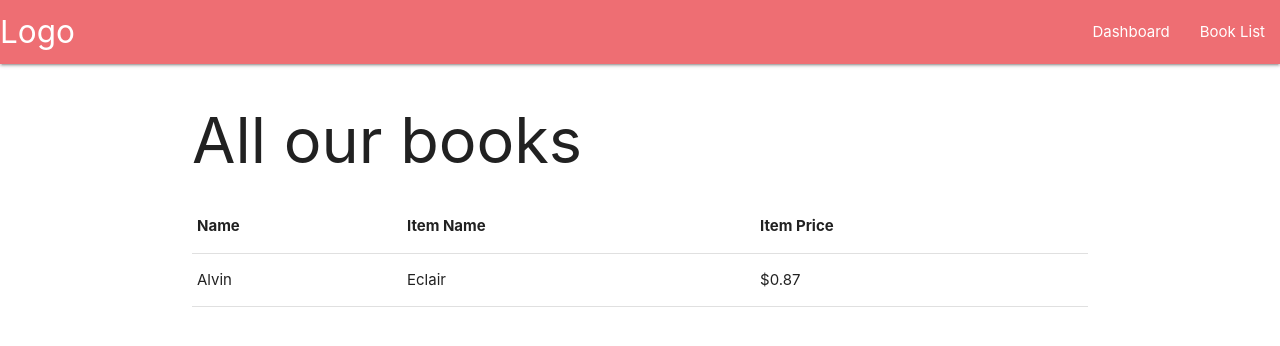
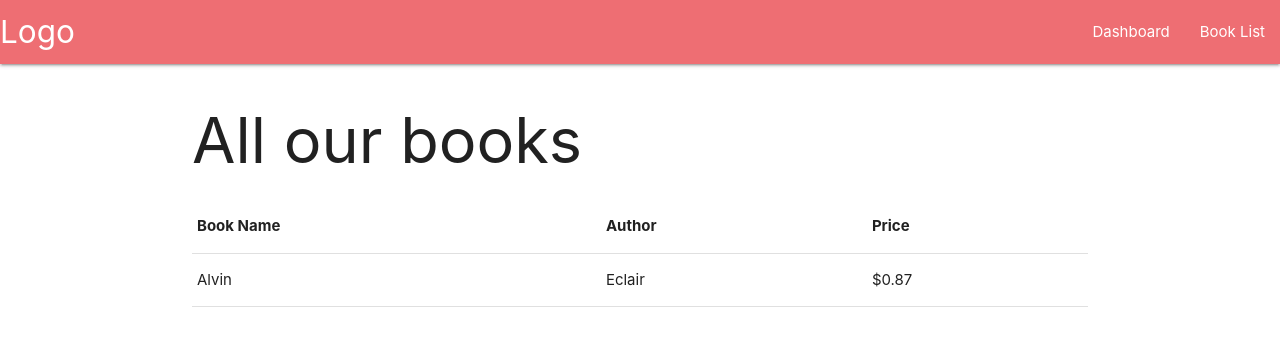
Before and after one commit to IMarty/book-store, an Angular app: page /book-list in a window 1280 px wide. Shown: the top 346 px of the page. Built offline with nearby package versions, Linux system fonts and the light colour scheme.

Commit message:
columns names

```diff
--- a/src/app/components/page-book-list/page-book-list.component.html
+++ b/src/app/components/page-book-list/page-book-list.component.html
@@ -4,9 +4,9 @@
 <table class="highlight">
   <thead>
     <tr>
-      <th>Name</th>
-      <th>Item Name</th>
-      <th>Item Price</th>
+      <th>Book Name</th>
+      <th>Author</th>
+      <th>Price</th>
     </tr>
   </thead>
 
```
